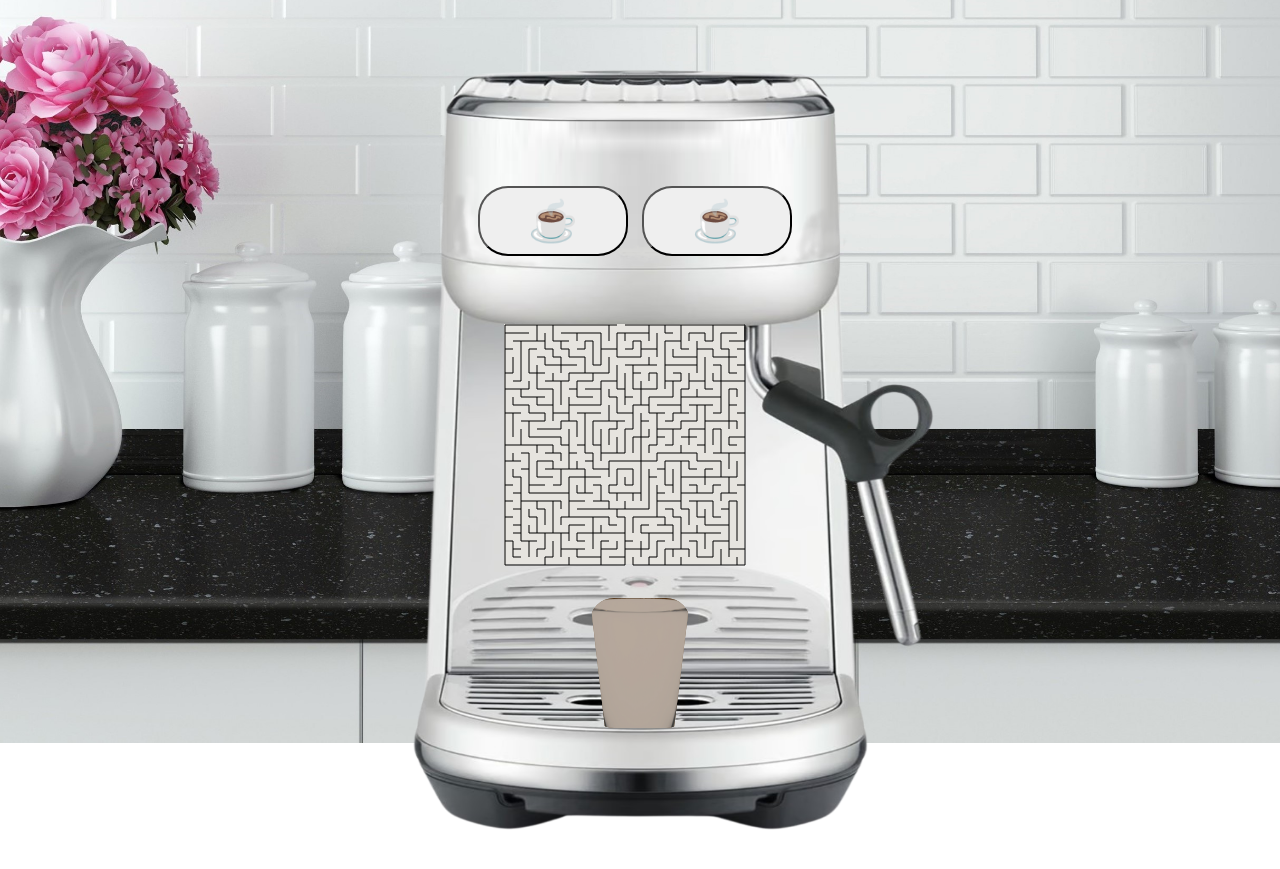
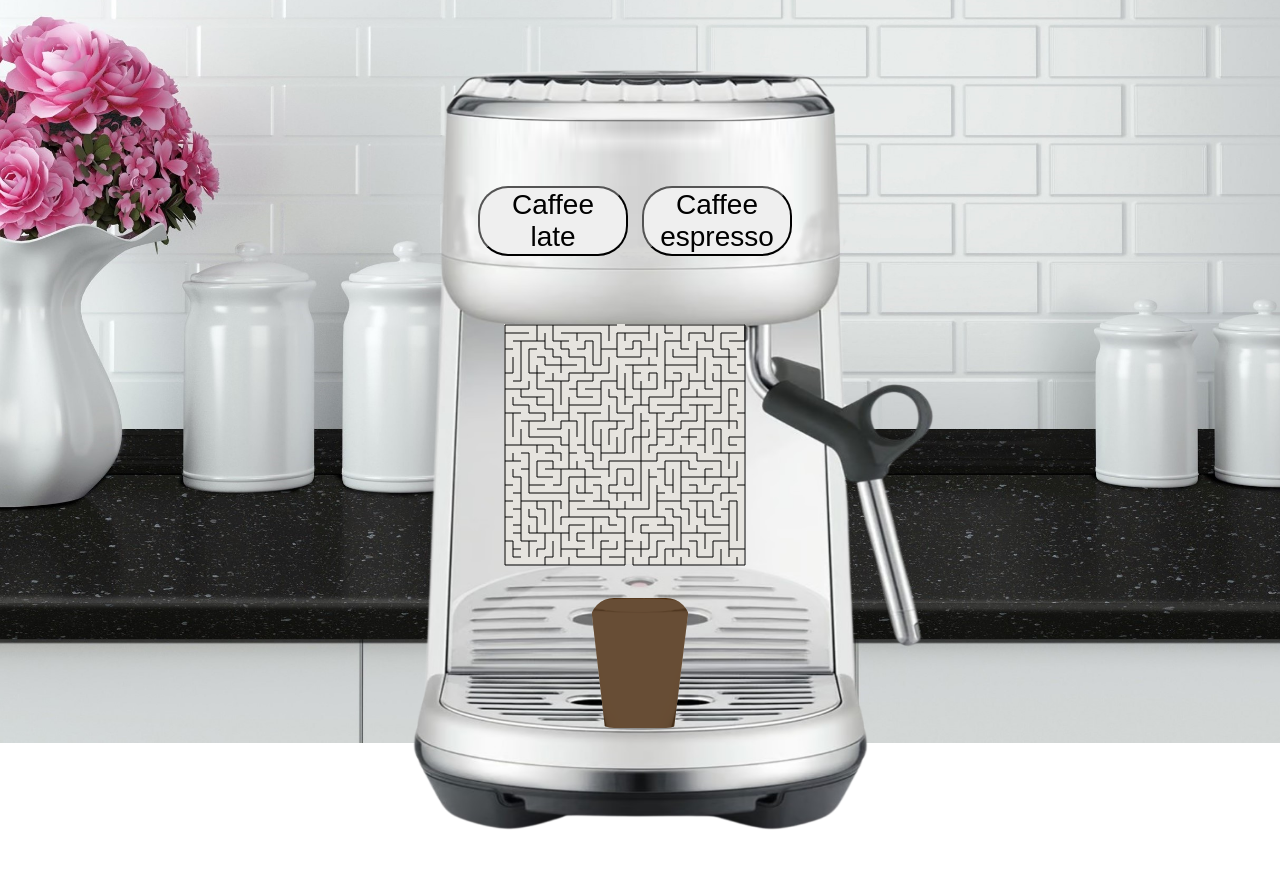
Before and after one commit to JureRupar/Labirint, a plain HTML site: page index.html in a window 1280 px wide. Shown: the part 57-926 px from the top of the page. Drawn offline with Linux system fonts and the light colour scheme; a web font is replaced by a local one.

Commit message:
PopravkiLoL

```diff
--- a/index.html
+++ b/index.html
@@ -11,8 +11,8 @@
 			<img src="slike/espresomat2.png" alt="espresomat" width="1080" height="900">
 			<div id="sredina">
 				<div id="gumbi">
-					<button class="play" id="play" onclick="drawPath(); moveImageAlongPath();">☕</button>
-					<button class="play" id="play" onclick="drawPath();">☕</button>
+					<button class="play" id="play" onclick="drawPath(); moveImageAlongPath();">Caffee late</button>
+					<button class="play" id="play2" onclick="drawPath();">Caffee espresso</button>
 				</div>
 				<div class="ho">
 					<canvas id="canvas" width="400" height="400"></canvas>
@@ -20,7 +20,7 @@
 				</div>
 				<div class="glass-ctr">
 					<div class="glass"></div>
-					<div class="water-ctr"><img src="slike/kozarcek.png" width="140" height="170" style="position: absolute; left: -5px; top: 0px; z-index: 100;">
+					<div class="water-ctr"><img src="slike/kozarcek.png" width="140" height="170" style="position: absolute; left: -5px; top: 0px; z-index: 100; opacity: 0.3;">
 						<div class="water">
 
 						</div>
--- a/myscript.js
+++ b/myscript.js
@@ -500,7 +500,6 @@ var path = [
 	[250,482],
 	[250,700]
 ];
-
 function interpolateColor(color1, color2, factor) {
     let result = color1.slice();
     for (let i = 0; i < 3; i++) {
@@ -550,6 +549,8 @@ function drawMaze(){
         var audio = new Audio('slike/MasinaZaKafe.mp3');
 		audio.volume=0.15;
         audio.play();
+		document.getElementById("play").setAttribute("disabled",true);
+		document.getElementById("play2").setAttribute("disabled",true);
 
         let startColor = [37, 150, 190];
         let endColor = [109, 34, 5];
@@ -576,8 +577,10 @@ function drawMaze(){
 
 function eraseLine(ctx, i, path) {
     drawMazeSegment(ctx, path[i], path[i + 1]);
+	document.getElementById("play").removeAttribute("disabled");
+	document.getElementById("play2").removeAttribute("disabled");
+	setTimeout(function(){location.reload();}, 8000);
 }
-
 function drawMazeSegment(ctx, startPoint, endPoint) {
 	ctx.beginPath();
 	ctx.moveTo(startPoint[0], startPoint[1]);
--- a/styles.css
+++ b/styles.css
@@ -50,7 +50,7 @@ a{
   margin-top: 243px;
   margin-right: 10px;
   border-radius: 30px;
-  font-size: 40px;
+  font-size: 28px;
 }
 .gumbi{
   display: flex;
```
